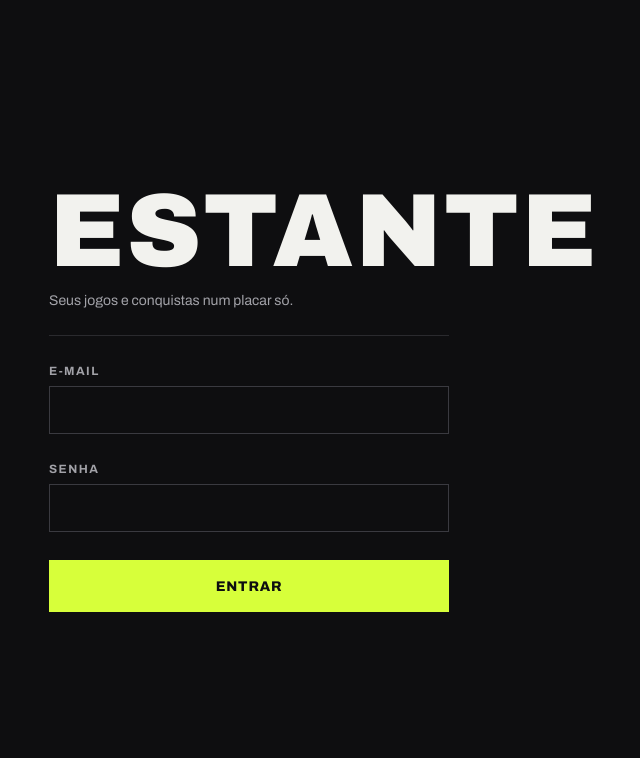
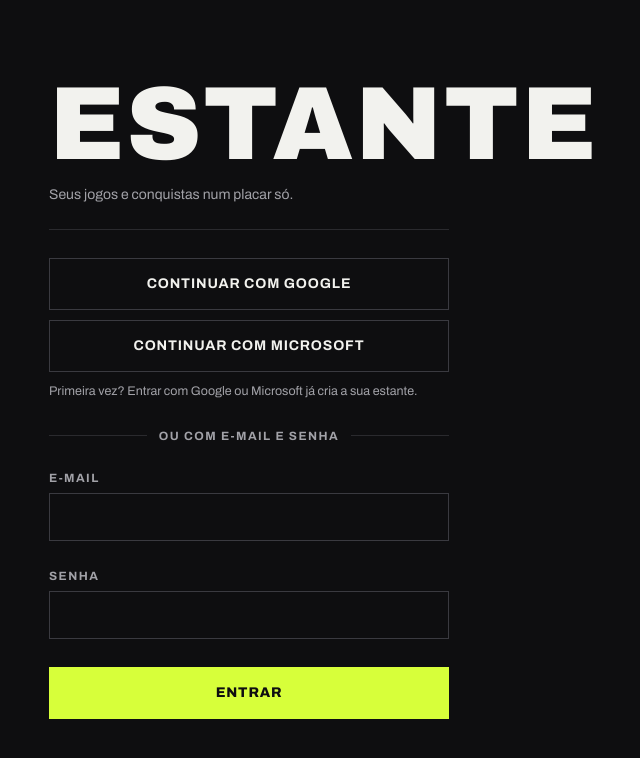
Before and after one commit to v7fwd2ds8z-ai/estante-de-conquistas, a React (Vite) app: page / in a window 1280 px wide. Shown: the top 758 px of the page, without its empty margins (391-1031 px from the left). Built offline with nearby package versions, Linux system fonts and the light colour scheme.

Commit message:
Adiciona entrar com Google e Microsoft
Co-Authored-By: Claude Opus 5.5 <noreply@anthropic.com>

```diff
--- a/src/App.jsx
+++ b/src/App.jsx
@@ -100,6 +100,39 @@ const gravarDoUsuario = (base, accessToken, valor) => {
   } catch (e) {
     // sem localStorage, só não lembra
   }
+};
+
+// Login social (Google, Microsoft). O Supabase volta para o site com a sessão no hash
+// (#access_token=...&refresh_token=...) ou com o erro (#error_description=...).
+const LOGIN_SOCIAL = [
+  { id: "google", label: "Continuar com Google" },
+  { id: "azure", label: "Continuar com Microsoft", scopes: "email" },
+];
+
+const urlLoginSocial = (provedor) => {
+  const volta = `${window.location.origin}${window.location.pathname}`;
+  const params = new URLSearchParams({ provider: provedor.id, redirect_to: volta });
+  if (provedor.scopes) params.set("scopes", provedor.scopes);
+  return `${SUPABASE_URL}/auth/v1/authorize?${params.toString()}`;
+};
+
+const lerRetornoLoginSocial = () => {
+  const hash = window.location.hash.replace(/^#/, "");
+  if (!/(^|&)(access_token|error)=/.test(hash)) return null;
+  const p = new URLSearchParams(hash);
+  // Tira os tokens da barra de endereço (e do histórico) logo que lê.
+  window.history.replaceState(null, "", `${window.location.pathname}${window.location.search}`);
+  if (p.get("error")) return { erro: p.get("error_description") || p.get("error") };
+  const expiresIn = Number(p.get("expires_in")) || 3600;
+  return {
+    sessao: {
+      access_token: p.get("access_token"),
+      refresh_token: p.get("refresh_token"),
+      token_type: p.get("token_type") || "bearer",
+      expires_in: expiresIn,
+      expiresAt: Date.now() + expiresIn * 1000,
+    },
+  };
 };
 
 const sbFetchGames = async (accessToken) => {
@@ -814,6 +847,16 @@ export default function AchievementShelf() {
   useEffect(() => {
     let cancelled = false;
     (async () => {
+      const retorno = lerRetornoLoginSocial();
+      if (retorno?.sessao?.access_token) {
+        saveSessionToStorage(retorno.sessao);
+        if (!cancelled) {
+          setSession(retorno.sessao);
+          setSessionChecking(false);
+        }
+        return;
+      }
+      if (retorno?.erro && !cancelled) setLoginError(`Não deu para entrar: ${retorno.erro}`);
       const saved = loadSessionFromStorage();
       if (!saved) {
         if (!cancelled) setSessionChecking(false);
@@ -1723,6 +1766,33 @@ export default function AchievementShelf() {
           <div style={{ display: "flex", flexDirection: "column", gap: "14px", paddingBottom: "24px", borderBottom: "1px solid #2A2A2E" }}>
             <span className="placar-marca" style={{ fontSize: "clamp(72px, 22vw, 104px)", lineHeight: 0.85 }}>Estante</span>
             <span style={{ fontSize: "14px", color: "#A2A2A8", lineHeight: 1.5 }}>Seus jogos e conquistas num placar só.</span>
+          </div>
+          <div style={{ display: "flex", flexDirection: "column", gap: "10px" }}>
+            {LOGIN_SOCIAL.map((p) => (
+              <button
+                key={p.id}
+                type="button"
+                className="placar-btn"
+                onClick={() => {
+                  if (window.location.protocol === "file:") {
+                    setLoginError("Para entrar com Google ou Microsoft, abra a estante pelo site.");
+                    return;
+                  }
+                  window.location.href = urlLoginSocial(p);
+                }}
+                style={{ height: "52px", justifyContent: "center", border: "1px solid #3A3A40", background: "transparent", color: "#F2F2EE", cursor: "pointer", fontSize: "14px", fontWeight: 700 }}
+              >
+                {p.label}
+              </button>
+            ))}
+            <span style={{ fontSize: "12.5px", color: "#A2A2A8", lineHeight: 1.5 }}>
+              Primeira vez? Entrar com Google ou Microsoft já cria a sua estante.
+            </span>
+          </div>
+          <div style={{ display: "flex", alignItems: "center", gap: "12px", color: "#A2A2A8", fontSize: "12px", fontWeight: 700, letterSpacing: "0.12em", textTransform: "uppercase" }}>
+            <span style={{ flex: 1, height: "1px", background: "#2A2A2E" }} />
+            ou com e-mail e senha
+            <span style={{ flex: 1, height: "1px", background: "#2A2A2E" }} />
           </div>
           <div style={{ display: "flex", flexDirection: "column", gap: "8px" }}>
             <label htmlFor="login-email" className="placar-label">E-mail</label>
```
Also changed, not shown: 1 other file (tests, documents, lock files or other folders).
